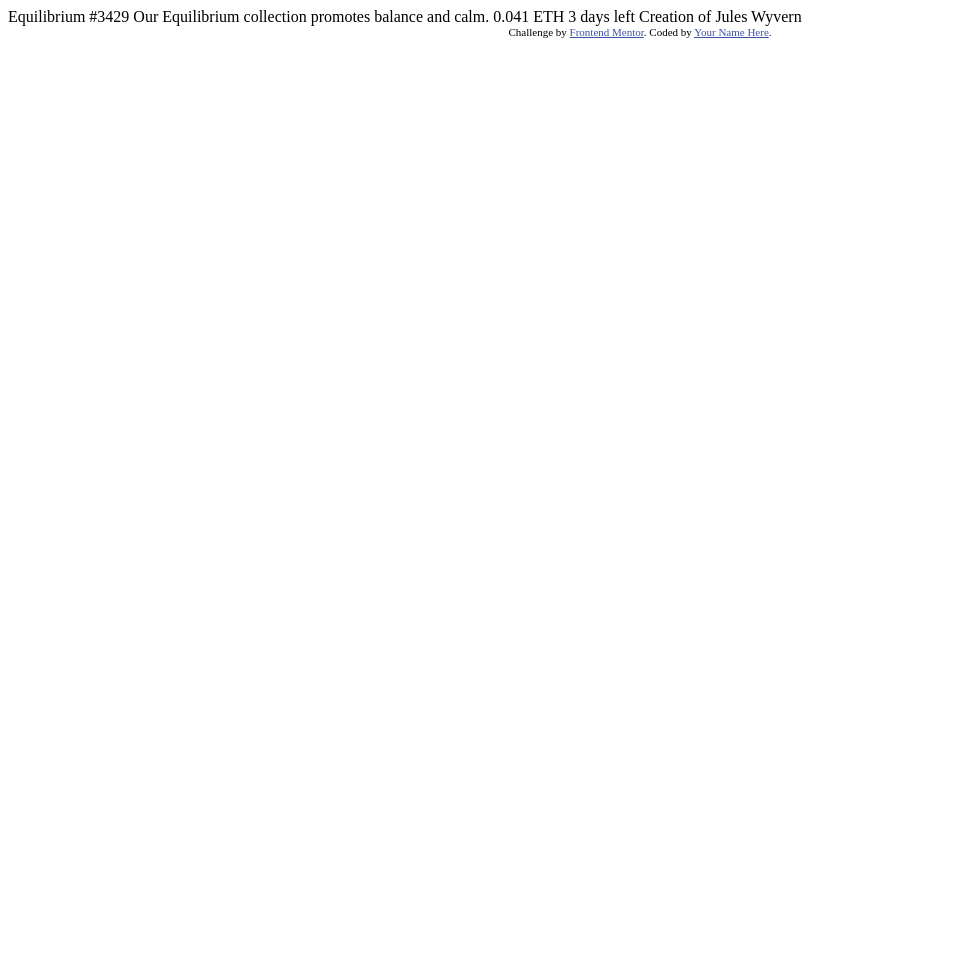
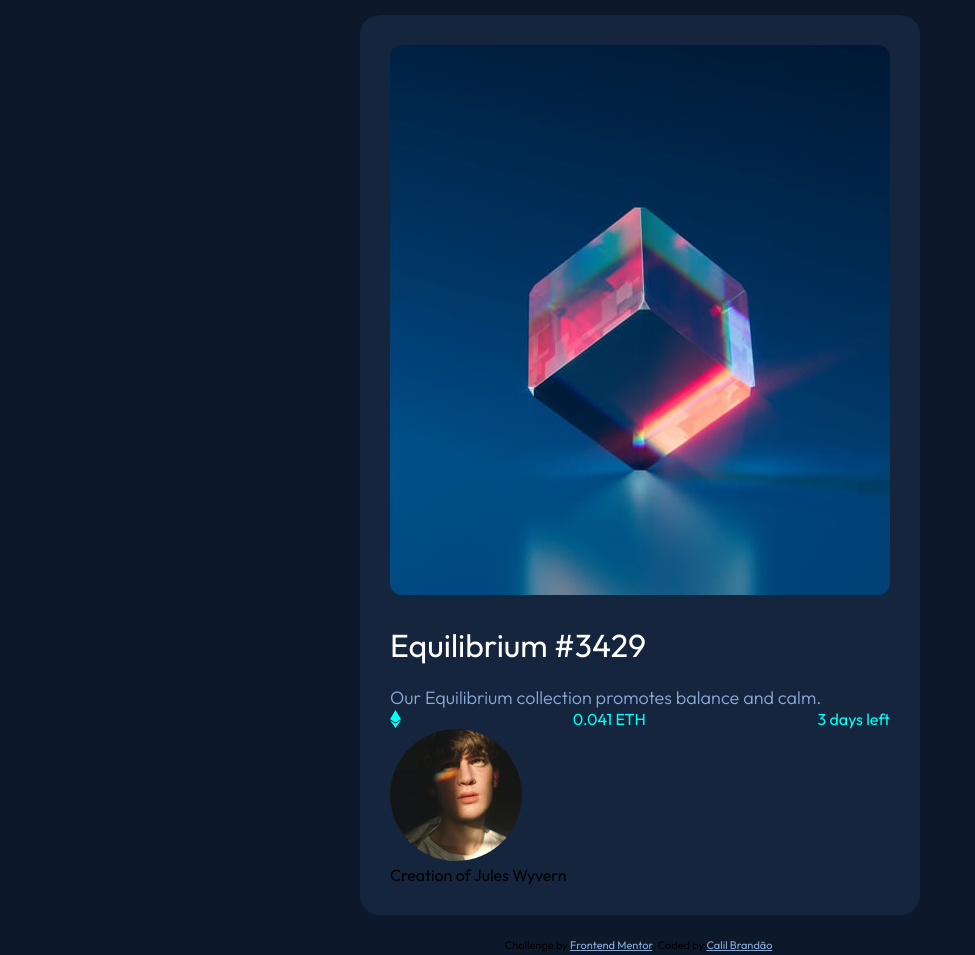
Before and after one commit to CBrandsDev/NFT-Preview-Card-Component-Main, a plain HTML site: page index.html in a window 1280 px wide. Shown: the whole page, without its empty margins (0-975 px from the left). Before the commit the page ends 800 px from the top, so only its background shows below. Drawn offline with Linux system fonts and the light colour scheme.

Commit message:
some changes

```diff
--- /dev/null
+++ b/assets/css/style.css
@@ -0,0 +1,66 @@
+* {
+    margin: 0;
+    box-sizing: border-box;
+    padding: 0;
+}
+
+body {
+    background-color: hsl(217, 54%, 11%);
+    font-family: 'Outfit';
+}
+
+main {
+    min-height: 100vh;
+    display: flex;
+    flex-direction: column;
+    justify-content: center;
+    align-items: center;
+}
+.attribution {
+    margin-block: 0.5rem;
+    font-size: 0.735rem;
+    text-align: center;
+}
+
+.card {
+    display: table-column;
+    max-width: 600px;
+    overflow: hidden;
+    border-radius: 20px;
+    margin: 15px;
+    background-color: hsl(216, 50%, 16%);
+}
+.imgs {
+    display: flex;
+    align-items: center;
+    justify-content: center;
+    border-radius: 12px;
+    overflow: hidden;
+    margin: 30px;
+    width: 500px;
+    height: 550px;
+}
+.info {
+    padding: 30px;
+    padding-top: 0;
+}
+.title {
+    color: white;
+    padding-bottom: 16px;
+    font-weight: 400;
+}
+.description {
+    font-size: 18px;
+    font-weight: 300;
+    padding-top: 5px;
+    color: hsl(215, 51%, 70%);
+    display: flex;
+    align-items: center;
+}
+
+.price {
+    display: flex;
+    align-items: center;
+    justify-content: space-between;
+    color: hsl(178, 100%, 50%);
+}
--- a/index.html
+++ b/index.html
@@ -2,32 +2,42 @@
 <html lang="en">
 <head>
   <meta charset="UTF-8">
-  <meta name="viewport" content="width=device-width, initial-scale=1.0"> <!-- displays site properly based on user's device -->
-
-  <link rel="icon" type="image/png" sizes="32x32" href="./images/favicon-32x32.png">
-
+  <meta name="viewport" content="width=device-width, initial-scale=1.0">
+  <link rel="icon" type="image/png" sizes="32x32" href="./assets/images/favicon-32x32.png">
+  <link rel="preconnect" href="https://fonts.googleapis.com">
+  <link rel="preconnect" href="https://fonts.gstatic.com" crossorigin>
+  <link href="https://fonts.googleapis.com/css2?family=Outfit:wght@300;400;600&display=swap" rel="stylesheet">
+  <link rel="stylesheet" href="./assets/css/style.css">
   <title>Frontend Mentor | NFT preview card component</title>
-
-  <!-- Feel free to remove these styles or customise in your own stylesheet 👍 -->
   <style>
     .attribution { font-size: 11px; text-align: center; }
-    .attribution a { color: hsl(228, 45%, 44%); }
+    .attribution a { color: hsl(215, 51%, 70%); }
   </style>
 </head>
 <body>
+  <main>
+    <div class="card">
+      <picture class="imgs">
+        <img src="./assets/images/image-equilibrium.jpg" alt="equilibrium">
 
-  Equilibrium #3429
-
-  Our Equilibrium collection promotes balance and calm.
-
-  0.041 ETH
-  3 days left
-
-  Creation of Jules Wyvern
-
+      </picture>
+      <div class="info">
+        <h1 class="title">Equilibrium #3429</h1>
+        <p class="description">Our Equilibrium collection promotes balance and calm.</p>
+        <div class="price">
+          <img src="./assets/images/icon-ethereum.svg" alt="">
+          <p>0.041 ETH</p>
+          <p class="timeremaining">3 days left</p>
+          </div>
+          <div class="creation">
+            <img src="./assets/images/image-avatar.png" alt="">
+            <p>Creation of Jules Wyvern</p></div>
+      </div>
+    </div>
+  </main>
   <div class="attribution">
     Challenge by <a href="https://www.frontendmentor.io?ref=challenge" target="_blank">Frontend Mentor</a>.
-    Coded by <a href="#">Your Name Here</a>.
+    Coded by <a href="#">Calil Brandão</a>.
   </div>
 </body>
 </html>
```
Also changed, not shown: assets/images/favicon-32x32.png (renamed from images/favicon-32x32.png), assets/images/icon-clock.svg (renamed from images/icon-clock.svg), assets/images/icon-ethereum.svg (renamed from images/icon-ethereum.svg), assets/images/icon-view.svg (renamed from images/icon-view.svg), assets/images/image-avatar.png (renamed from images/image-avatar.png), assets/images/image-equilibrium.jpg (renamed from images/image-equilibrium.jpg).
